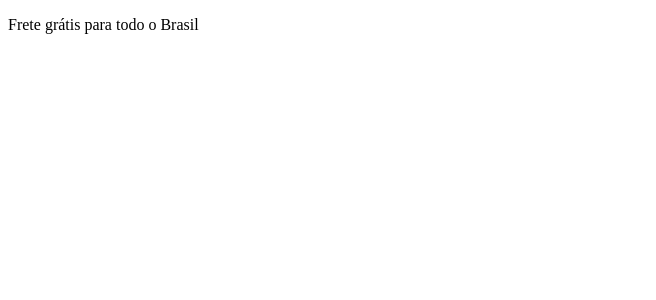
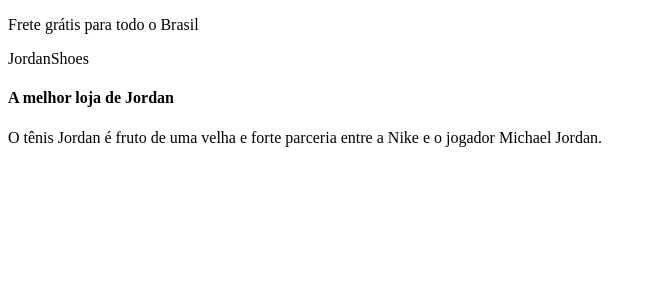
Before and after one commit to vanilo-ferreira/jordanshoes, a React (Vite) app: page / in a window 1280 px wide. Shown: the top 300 px of the page, without its empty margins (0-656 px from the left). Built offline with nearby package versions, Linux system fonts and the light colour scheme.

Commit message:
feat: Add banner content

```diff
--- a/src/App.tsx
+++ b/src/App.tsx
@@ -4,6 +4,15 @@
       <div>
         <p>Frete grátis para todo o Brasil</p>
       </div>
+
+      <div>
+        <p>JordanShoes</p>
+        <h4>A melhor loja de Jordan</h4>
+        <p>
+          O tênis Jordan é fruto de uma velha e forte parceria entre a Nike e o
+          jogador Michael Jordan.
+        </p>
+      </div>
     </>
   );
 }
```
